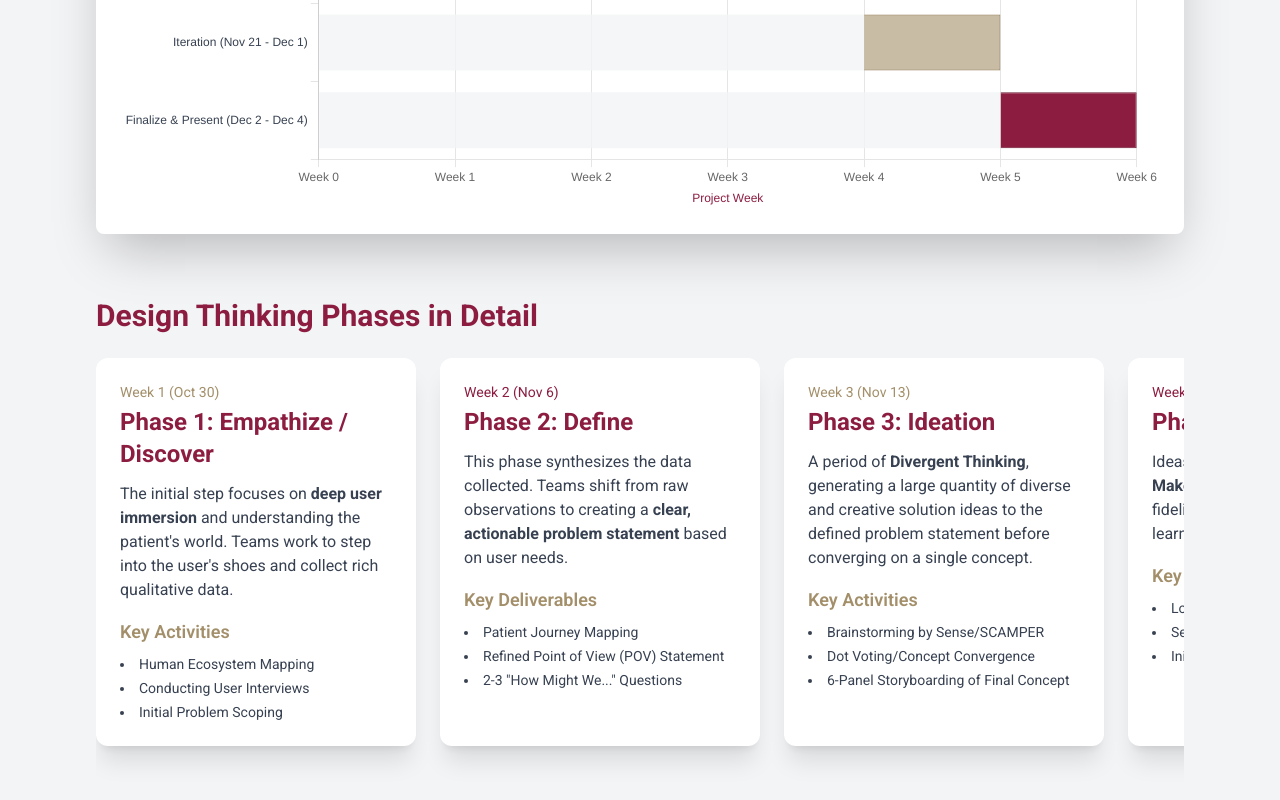
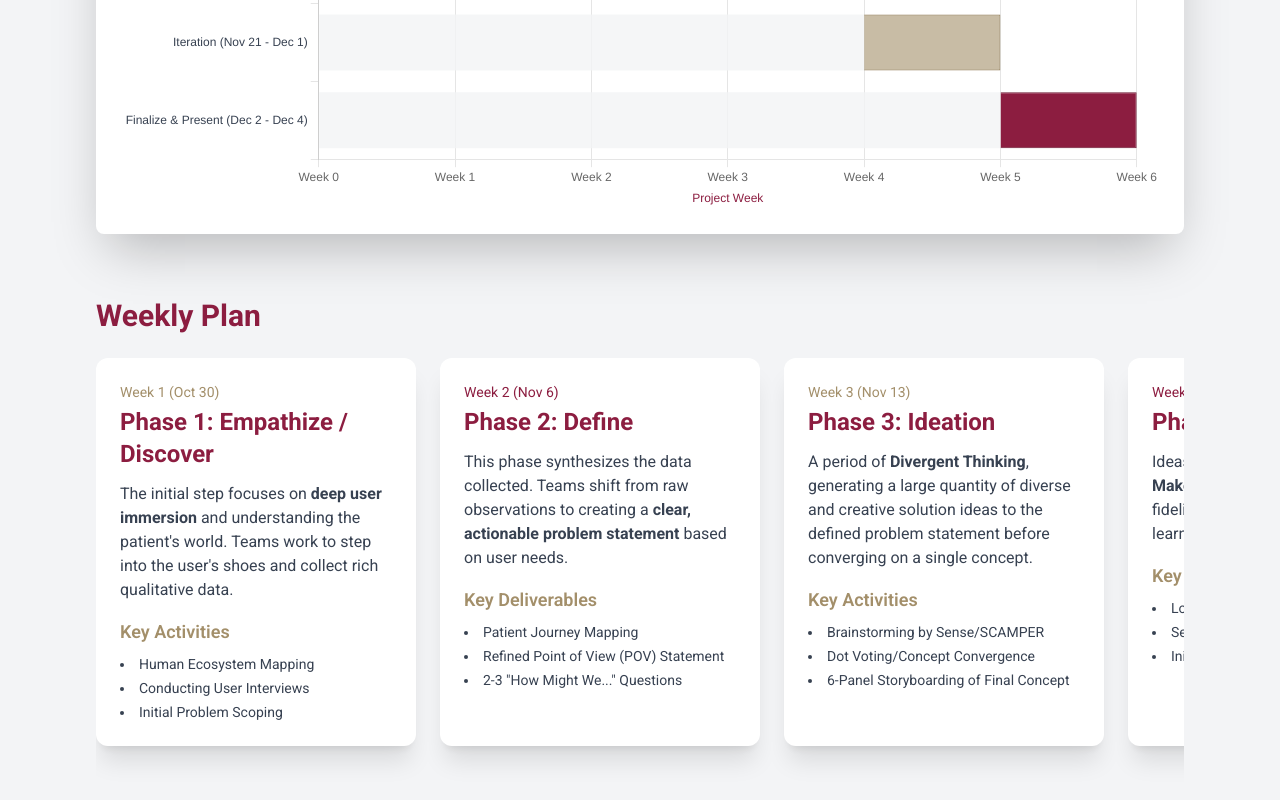
Before and after one commit to tools4impsci/dt, a plain HTML site: page index.html in a window 1280 px wide. Shown: the part 700-1500 px from the top of the page. Drawn offline with nearby package versions, Linux system fonts and the light colour scheme.

Commit message:
Update index.html

```diff
--- a/index.html
+++ b/index.html
@@ -83,7 +83,7 @@
         </section>
 
         <!-- Horizontal Scrolling Cards Section -->
-        <h2 class="text-3xl font-bold mb-6 pt-4" style="color: #8C1D40;">Design Thinking Phases in Detail</h2>
+        <h2 class="text-3xl font-bold mb-6 pt-4" style="color: #8C1D40;">Weekly Plan</h2>
 
         <!-- Scrolling Container -->
         <main class="flex overflow-x-scroll pb-6 md:pb-10 space-x-6 px-2 horizontal-scroll-container snap-x snap-mandatory">
```
